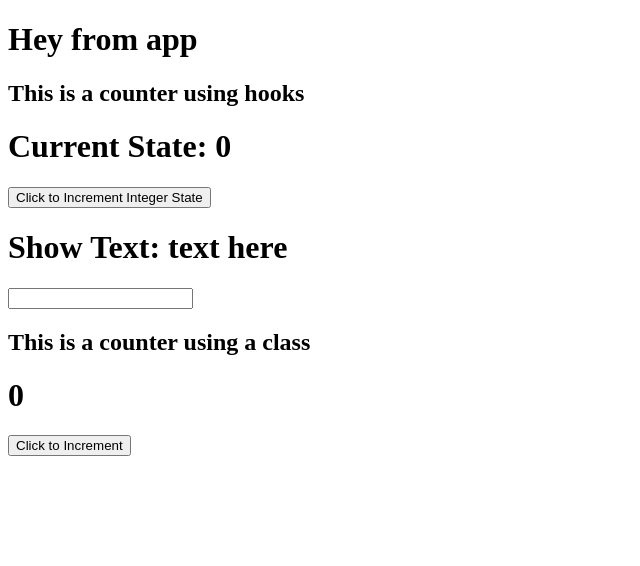
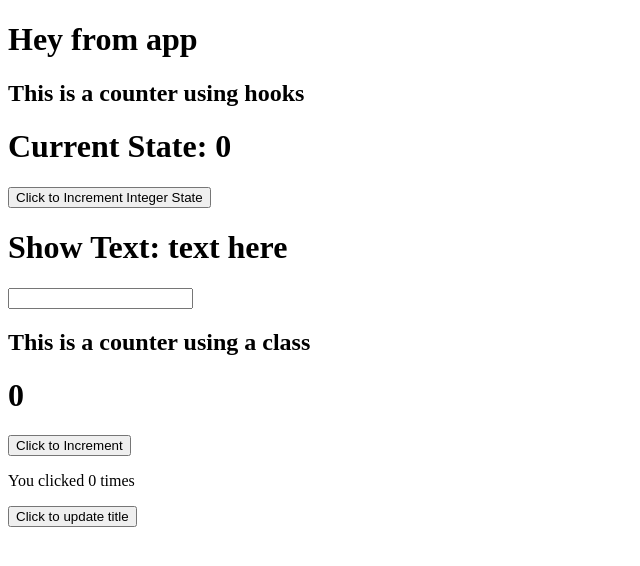
Before and after one commit to cboydstun/react-hooks-state-2, a React (Create React App) app: page / in a window 1280 px wide. Shown: the top 566 px of the page, without its empty margins (0-640 px from the left). Built offline with nearby package versions, Linux system fonts and the light colour scheme.

Commit message:
added effect hook component

```diff
--- a/src/App.js
+++ b/src/App.js
@@ -1,6 +1,7 @@
 import CounterWithHooks from './components/CounterWithHooks'
 import TextDisplay from './components/TextDisplay'
 import ClassCounter from './components/ClassCounter'
+import EffectHook from './components/EffectHook'
 
 export default function App() {
     return (
@@ -9,6 +10,7 @@
             <CounterWithHooks />
             <TextDisplay />
             <ClassCounter />
+            <EffectHook />
         </div>
     )
 }
--- /dev/null
+++ b/src/components/EffectHook.js
@@ -0,0 +1,22 @@
+import React, { useState, useEffect } from 'react';
+
+function EffectHook() {
+  const [count, setCount] = useState(0);
+
+  // Similar to componentDidMount and componentDidUpdate:
+  useEffect(() => {
+    // Update the document title using the browser API
+    document.title = `You clicked ${count} times`;
+  });
+
+  return (
+    <div>
+      <p>You clicked {count} times</p>
+      <button onClick={() => setCount(count + 1)}>
+        Click to update title
+      </button>
+    </div>
+  );
+}
+
+export default EffectHook;
```
